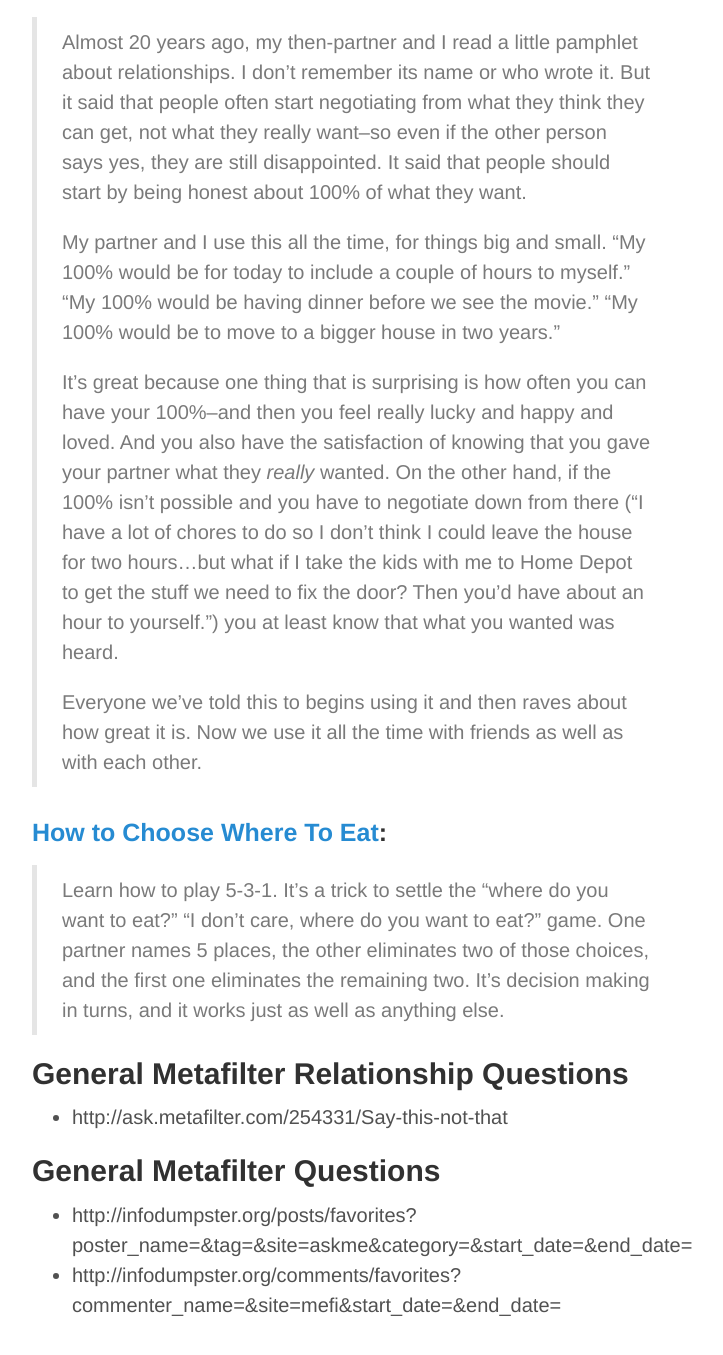
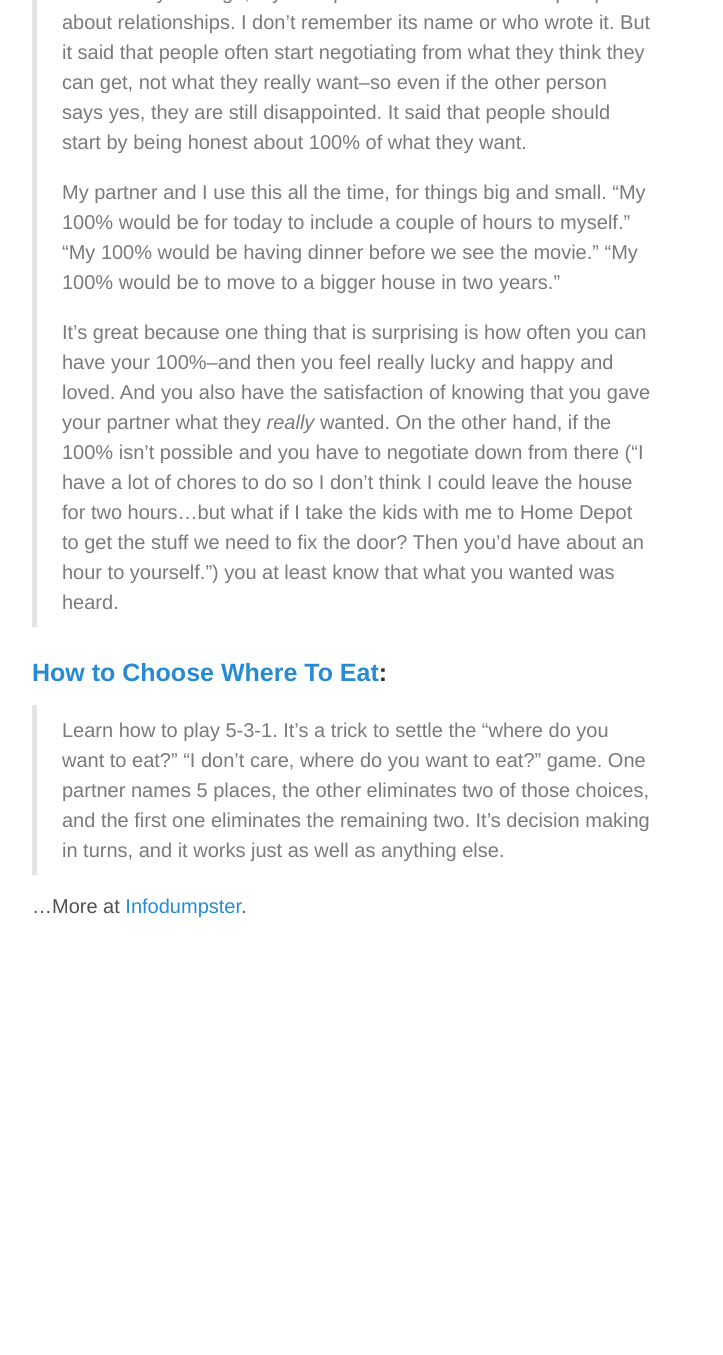
Before and after one commit to victorgan/victorgan.github.io, a Jekyll site: the page built from _posts/2014-09-19-metafilter-gems.md, in a window 1280 px wide and 1400 px high, scrolled down 1645 px. Shown: the top 1355 px of the window, without its empty margins (248-971 px from the left). Built offline with Jekyll 4.4.1, drawn with Linux system fonts in a browser that asks for light colours; comment, search, counter and statistics services are not loaded; after the commit the page ends 2646 px from its top, so only the background shows below that; some of the changed text lies outside the part shown.

Commit message:
Update 2014-09-19-metafilter-gems.md

```diff
--- a/_posts/2014-09-19-metafilter-gems.md
+++ b/_posts/2014-09-19-metafilter-gems.md
@@ -31,12 +31,10 @@
 > What are some comprehensive one-topic websites maintained by cranky old guys
 > (or gals)?
 
-And the answers:
-
 - [Sheldon Brown's Bicycle Site](http://sheldonbrown.com/)
 - [Ian's Shoelace Site](http://www.fieggen.com/shoelace/)
 - [carfree.com](http://www.carfree.com/)
-- ...just click the link.
+- and a lot more
 
 
 ### [Negotiating with Partners](http://ask.metafilter.com/137148/What-clever-relationship-hacks-have-you-come-up-with#1960336):
@@ -61,9 +59,6 @@
 > could leave the house for two hours...but what if I take the kids with me to
 > Home Depot to get the stuff we need to fix the door? Then you'd have about an
 > hour to yourself.") you at least know that what you wanted was heard.
->
-> Everyone we've told this to begins using it and then raves about how great it
-> is. Now we use it all the time with friends as well as with each other.
 
 ### [How to Choose Where To Eat](http://ask.metafilter.com/126816/What-conversations-are-a-MUST-before-two-people-get-married#1812279):
 
@@ -73,11 +68,5 @@
 > eliminates the remaining two. It's decision making in turns, and it works just
 > as well as anything else.
 
-## General Metafilter Relationship Questions
 
-- http://ask.metafilter.com/254331/Say-this-not-that
-
-## General Metafilter Questions
-
-- http://infodumpster.org/posts/favorites?poster_name=&tag=&site=askme&category=&start_date=&end_date=
-- http://infodumpster.org/comments/favorites?commenter_name=&site=mefi&start_date=&end_date=
+...More at [Infodumpster](http://infodumpster.org/comments/favorites?commenter_name=&site=mefi&start_date=&end_date=).
```
